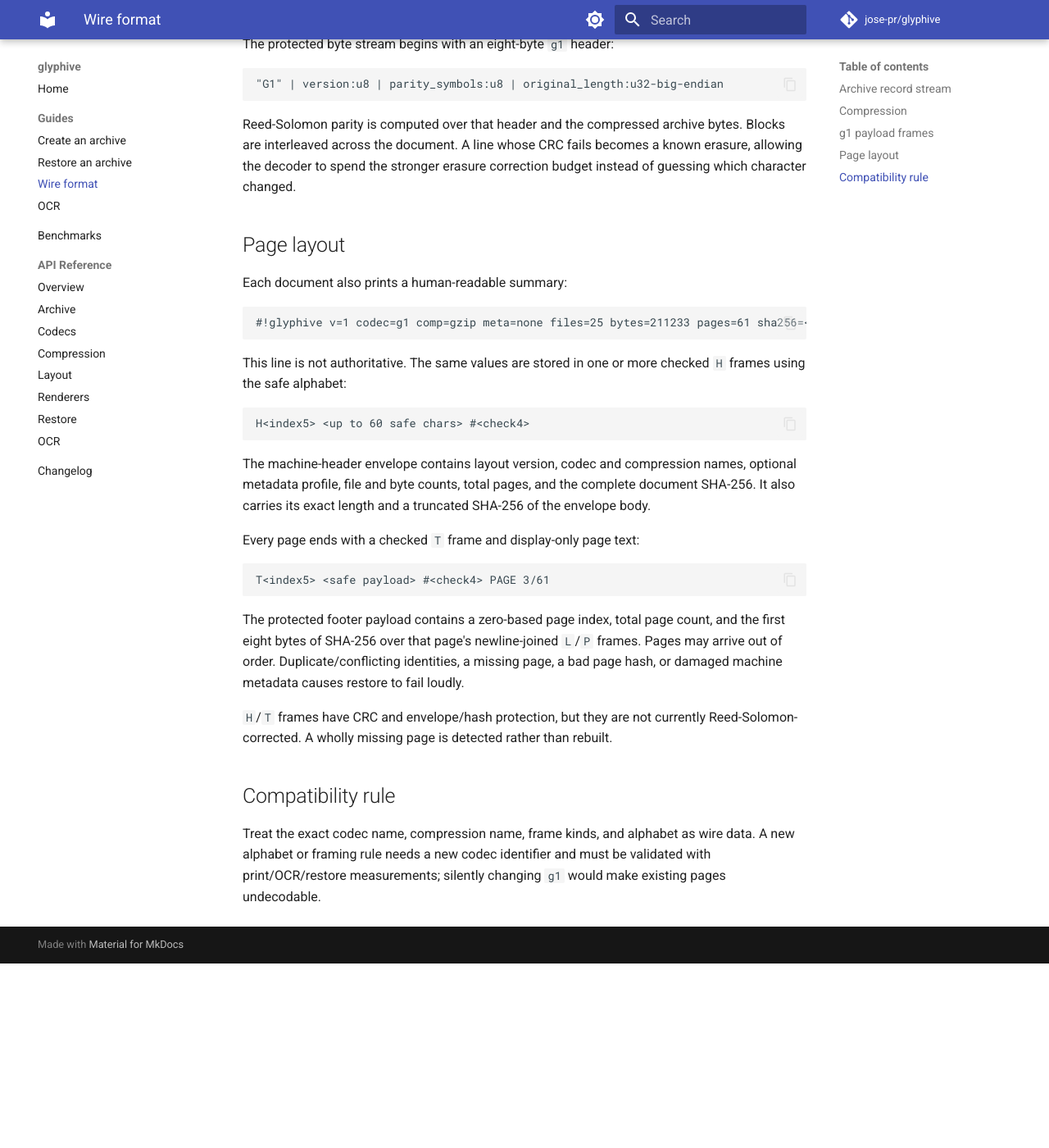
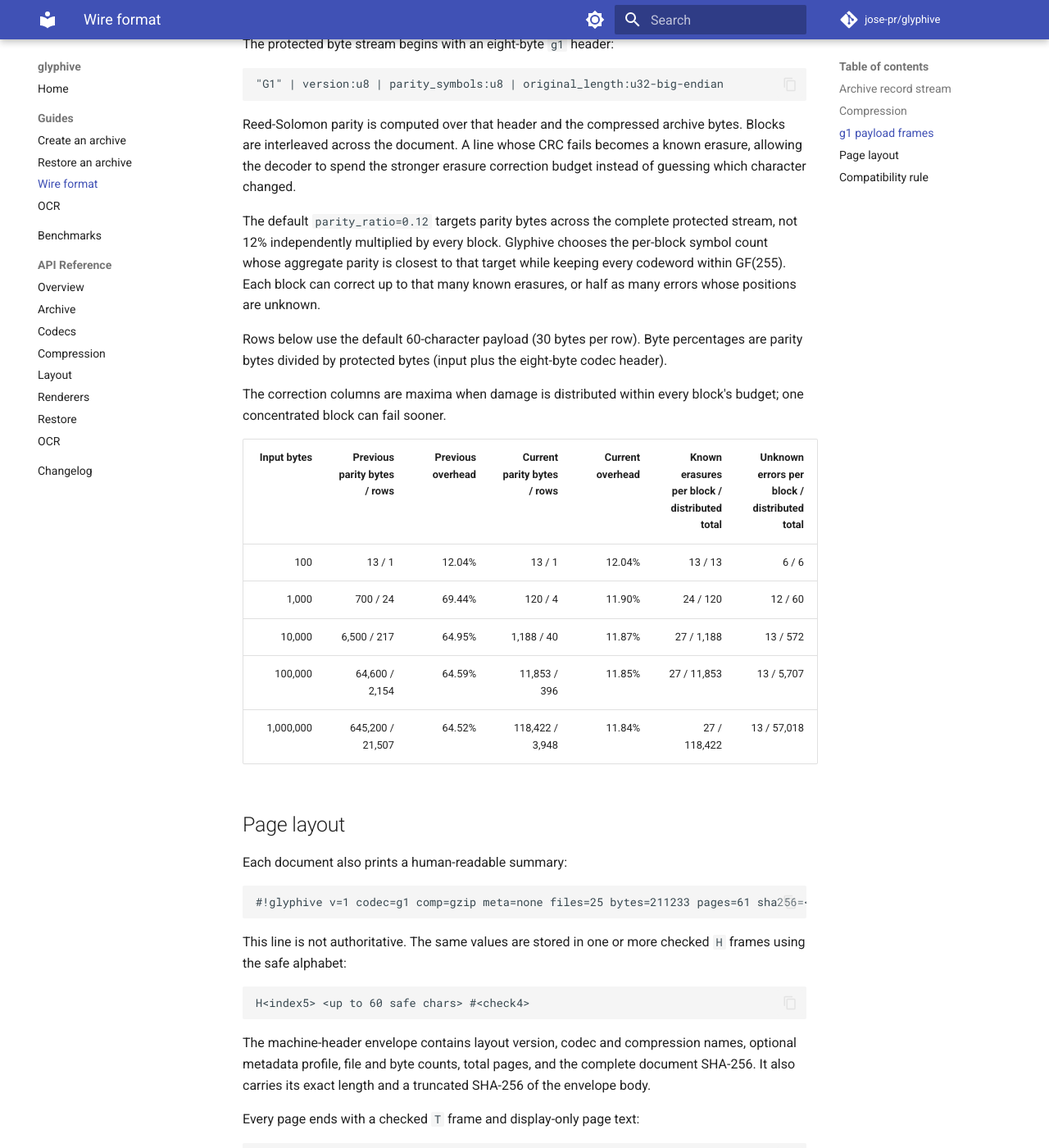
Before and after one commit to jose-pr/glyphive, an MkDocs documentation site: the page built from docs/guides/wire-format.md, in a window 1280 px wide and 1400 px high, scrolled down 1666 px. Shown: the whole window at 82% size. Built offline with MkDocs 1.6.1 and Material for MkDocs 9.7.7, drawn with Linux system fonts in a browser that asks for light colours; comment, search, counter and statistics services are not loaded; before the commit the page ends 2841 px from its top, so only the background shows below that.

Commit message:
fix: apply parity ratio across the document

```diff
--- a/docs/guides/wire-format.md
+++ b/docs/guides/wire-format.md
@@ -76,6 +76,27 @@ bytes. Blocks are interleaved across the document. A line whose CRC fails
 becomes a known erasure, allowing the decoder to spend the stronger erasure
 correction budget instead of guessing which character changed.
 
+The default `parity_ratio=0.12` targets parity bytes across the complete
+protected stream, not 12% independently multiplied by every block. Glyphive
+chooses the per-block symbol count whose aggregate parity is closest to that
+target while keeping every codeword within GF(255). Each block can correct up
+to that many known erasures, or half as many errors whose positions are unknown.
+
+Rows below use the default 60-character payload (30 bytes per row). Byte
+percentages are parity bytes divided by protected bytes (input plus the
+eight-byte codec header).
+
+The correction columns are maxima when damage is distributed within every
+block's budget; one concentrated block can fail sooner.
+
+| Input bytes | Previous parity bytes / rows | Previous overhead | Current parity bytes / rows | Current overhead | Known erasures per block / distributed total | Unknown errors per block / distributed total |
+| ---: | ---: | ---: | ---: | ---: | ---: | ---: |
+| 100 | 13 / 1 | 12.04% | 13 / 1 | 12.04% | 13 / 13 | 6 / 6 |
+| 1,000 | 700 / 24 | 69.44% | 120 / 4 | 11.90% | 24 / 120 | 12 / 60 |
+| 10,000 | 6,500 / 217 | 64.95% | 1,188 / 40 | 11.87% | 27 / 1,188 | 13 / 572 |
+| 100,000 | 64,600 / 2,154 | 64.59% | 11,853 / 396 | 11.85% | 27 / 11,853 | 13 / 5,707 |
+| 1,000,000 | 645,200 / 21,507 | 64.52% | 118,422 / 3,948 | 11.84% | 27 / 118,422 | 13 / 57,018 |
+
 ## Page layout
 
 Each document also prints a human-readable summary:
```
Also changed, not shown: 2 other files.
